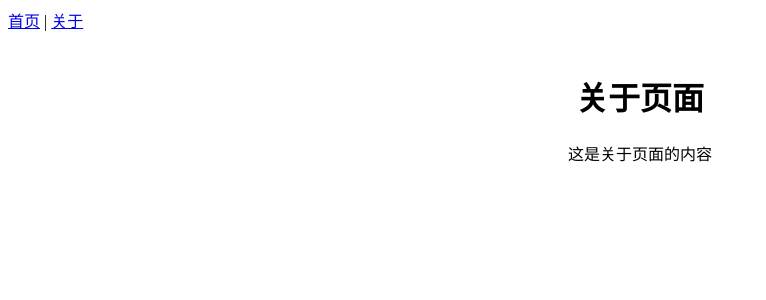
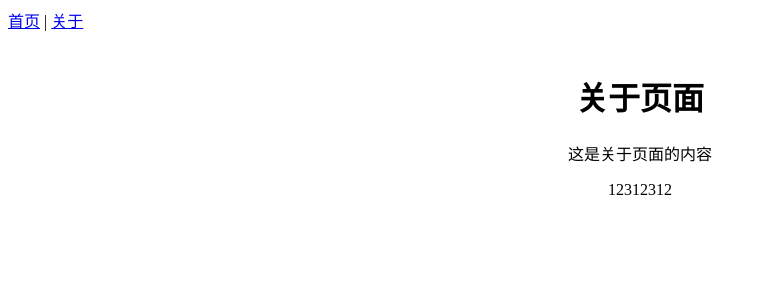
Before and after one commit to kakaxi666/vue_compare_test, a Vue app: page /about in a window 1280 px wide. Shown: the top 300 px of the page, without its empty margins (0-766 px from the left). Built offline with nearby package versions, Linux system fonts and the light colour scheme.

Commit message:
新增div

```diff
--- a/src/page/About.vue
+++ b/src/page/About.vue
@@ -2,6 +2,7 @@
   <div class="about">
     <h1>关于页面</h1>
     <p>这是关于页面的内容</p>
+    <div>12312312</div>
   </div>
 </template>
 
```
